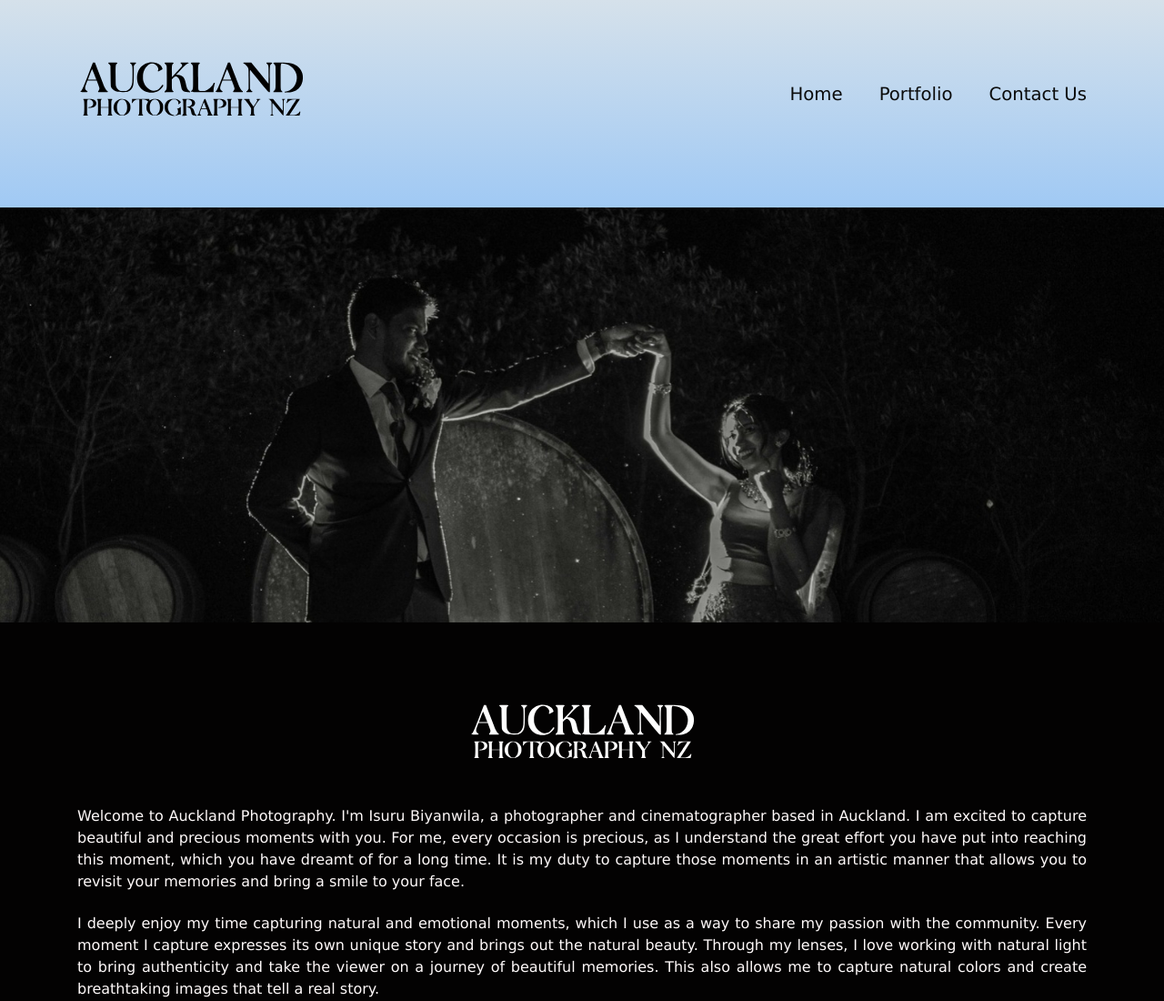
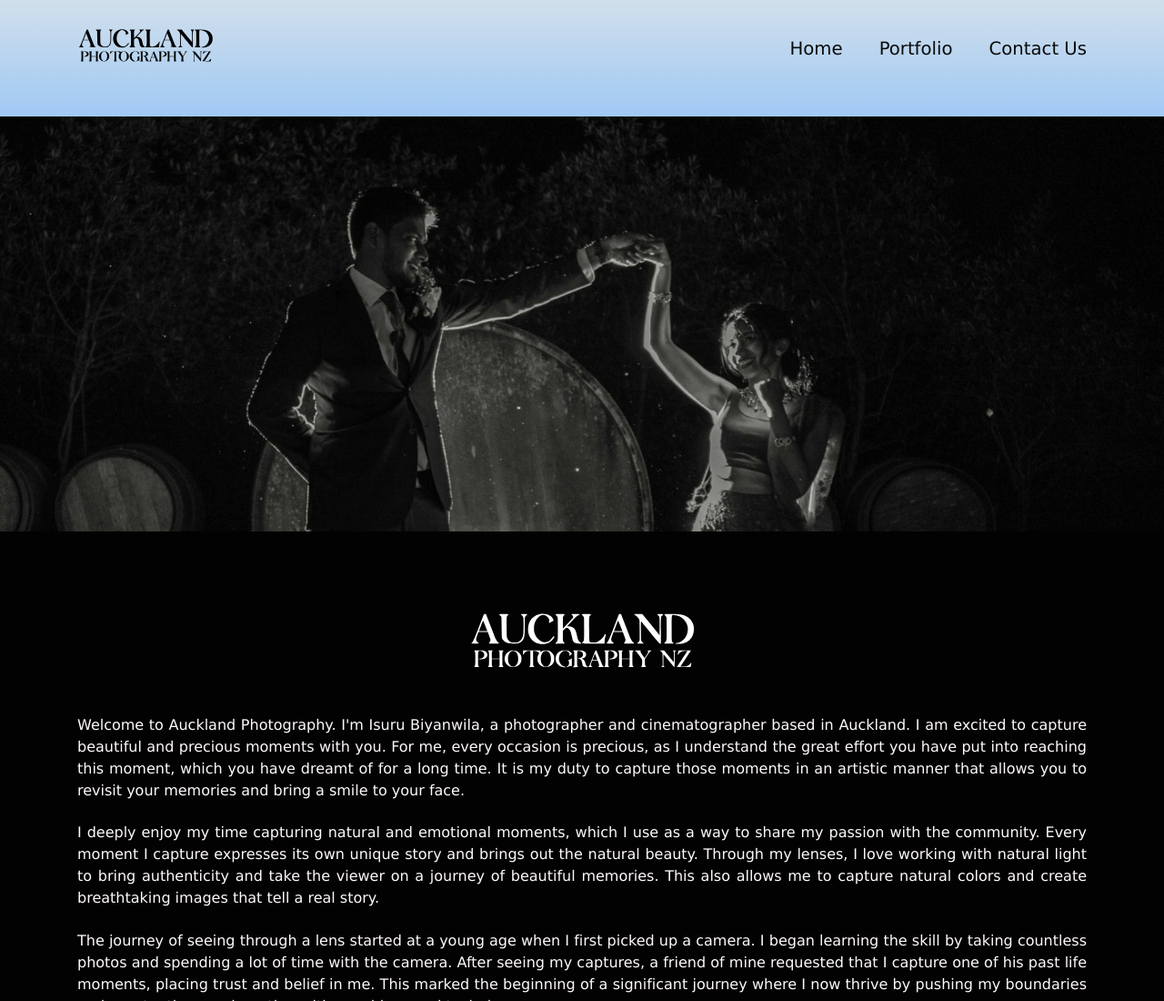
Before and after one commit to Chameeraac/Chameeraac.github.io, a website built with Vite: page about_us.html in a window 1280 px wide. Shown: the top 1100 px of the page at 91% size. Built offline with nearby package versions, Linux system fonts and the light colour scheme.

Commit message:
Update about_us.html

```diff
--- a/about_us.html
+++ b/about_us.html
@@ -17,7 +17,7 @@
   <header class="primary-header">
     <div class="container">
       <div class="nav-wrapper">
-        <a href="index.html"><img src="images/AKP-logo.svg" alt="Manage" height="250px"></a>
+        <a href="index.html"><img src="images/AKP-logo.svg" alt="Manage" height="150px"></a>
         <button class="mobile-nav-toggle" aria-controls="primary-navigation" aria-expanded="false"> <!--Initially use expanded false when someone open the website as then we would want the user to expand the hamburger menu  -->
           <span class="visually-hidden">Menu</span>
         </button>
```
